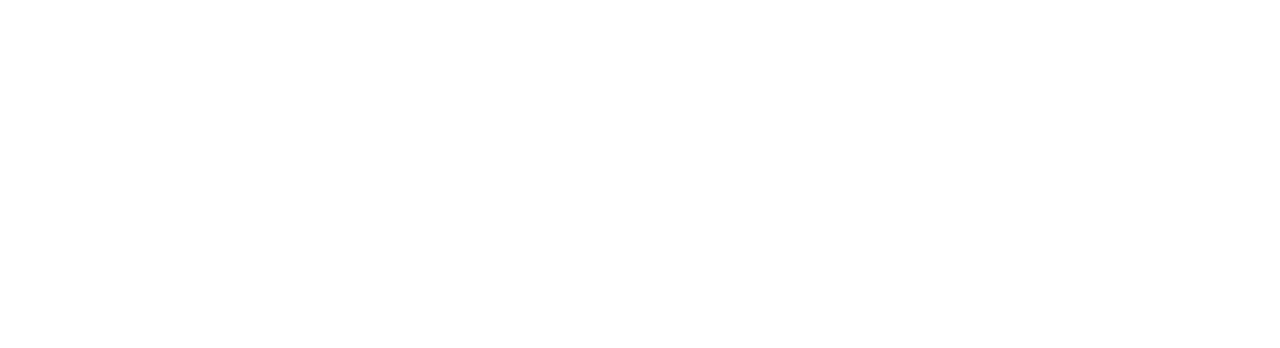
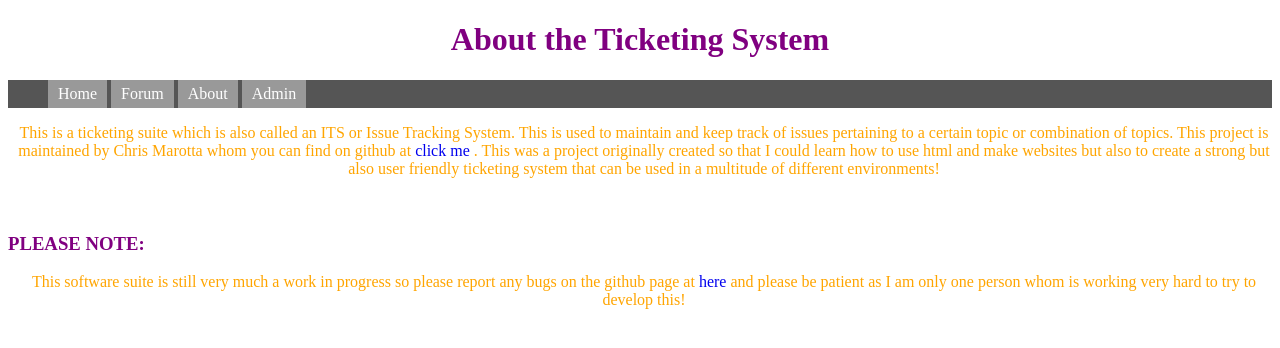
Before and after one commit to TheRealChrisM/TicketingSystem, a plain HTML site: page about.html in a window 1280 px wide. Drawn offline with Linux system fonts and the light colour scheme.

Commit message:
Worked on new pages about, admin, and the forum. I worked on the admin, about, and form pages and also worked a tiny bit on styling. Also added a bit of info onto about. The project is also now officially in v0.0.4!

```diff
--- a/about.html
+++ b/about.html
@@ -0,0 +1,34 @@
+<!DOCTYPE html>
+<link rel="stylesheet" href="style.css" type="text/css">
+<html lang="en">
+<head>
+  <meta charset="UTF-8">
+  <meta name="viewport" content="width=device-width, initial-scale=1.0">
+  <meta http-equiv="X-UA-Compatible" content="ie=edge">
+  <title>About the Ticketing System</title>
+  <h1>About the Ticketing System</h1>
+</head>
+<nav>
+  <ul>
+    <li><a href="index.html">Home</a></li>
+    <li><a href="forum.html">Forum</a></li>
+    <li><a href="about.html">About</a></li>
+    <li><a href="admin.html">Admin</a></li>
+  </ul>
+</nav>
+<body>
+<p1>
+This is a ticketing suite which is also called an ITS or Issue Tracking System. This is used to maintain and keep track of
+issues pertaining to a certain topic or combination of topics. This project is maintained by Chris Marotta whom you can
+find on github at <a href="https://github.com/TheRealChrisM/"> click me </a>. This was a project originally created so
+that I could learn how to use html and make websites but also to create a strong but also user friendly ticketing system
+that can be used in a multitude of different environments!
+</p1>
+<br><br><br><br><br>
+<h3>PLEASE NOTE:</h3>
+<p1>
+  This software suite is still very much a work in progress so please report any bugs on the github page at <a href="https://github.com/TheRealChrisM/TicketingSystem">here</a>
+  and please be patient as I am only one person whom is working very hard to try to develop this!
+</p1>
+</body>
+</html>
--- a/style.css
+++ b/style.css
@@ -8,6 +8,13 @@ p1 {
 h1 {
   color:purple;
   text-align: center;
+}
+
+h3 {
+  color: purple;
+  position: relative;
+
+
 }
 
 l1{
```
Also changed, not shown: admin.html (+22 -0 lines), forum.html (+22 -0 lines), index.html (+2 -1 lines).
